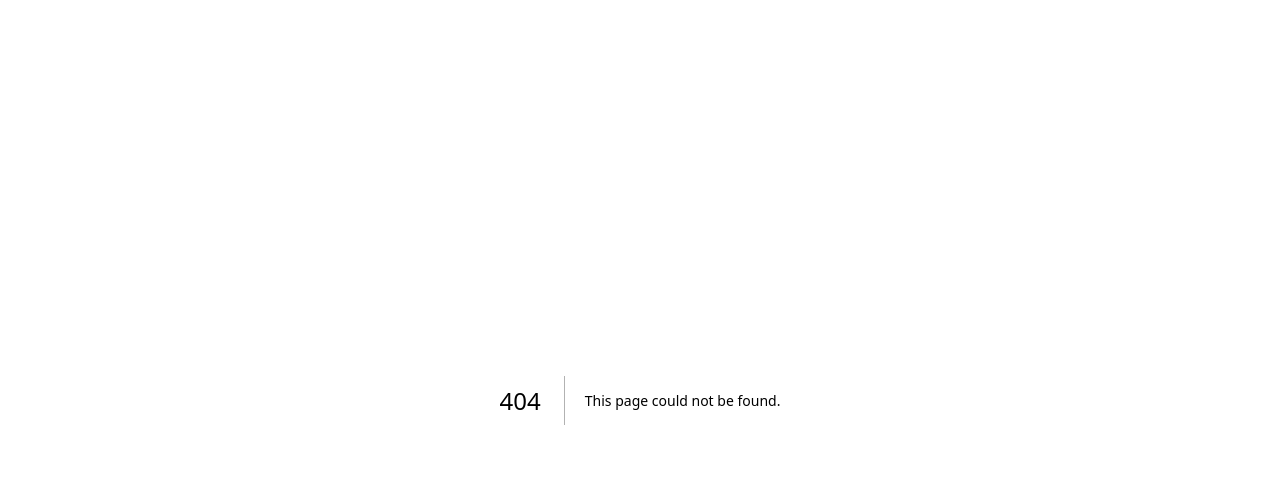
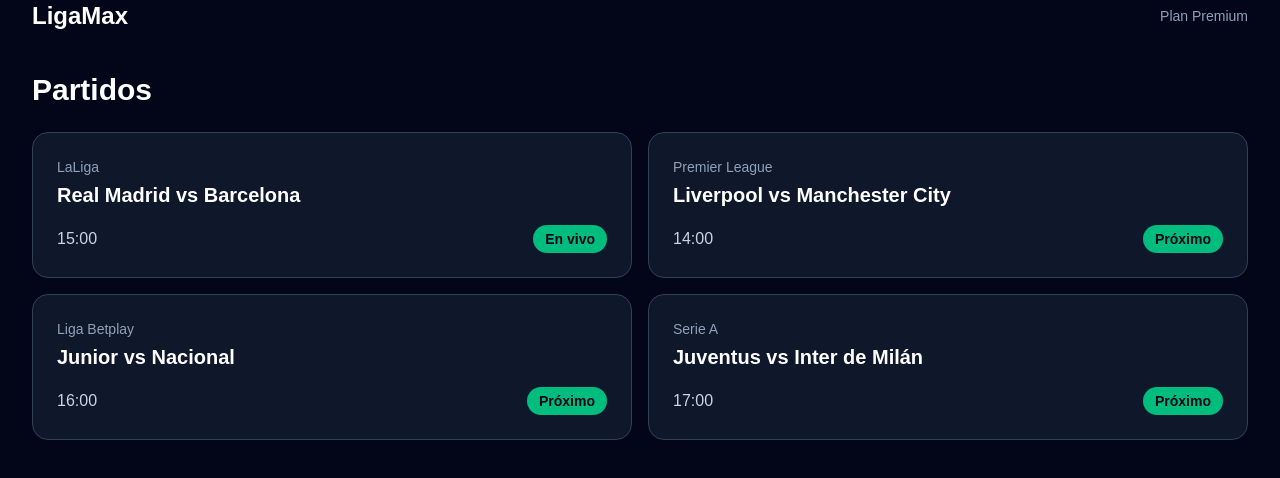
Before and after one commit to Santiagosobrino09/ligamax, a Next.js app in the folder frontend/: page /dashboard in a window 1280 px wide. Before the commit this address had no page. Shown: the top 478 px of the page. Built offline with nearby package versions, Linux system fonts and the light colour scheme.

Commit message:
feat: create a dashboard page with a match catalog

```diff
--- /dev/null
+++ b/frontend/app/dashboard/page.tsx
@@ -0,0 +1,34 @@
+export default function Dashboard() {
+    const partidos = [
+        { id: 1, liga: "LaLiga", local:"Real Madrid", visitante: "Barcelona", Hora: "15:00", estado: "En vivo" },
+        { id: 2, liga: "Premier League", local:"Liverpool", visitante: "Manchester City", Hora: "14:00", estado: "Próximo" },
+        { id: 3, liga: "Liga Betplay", local:"Junior", visitante: "Nacional", Hora: "16:00", estado: "Próximo" },
+        { id: 4, liga: "Serie A", local:"Juventus", visitante: "Inter de Milán", Hora: "17:00", estado: "Próximo" }
+    ];
+
+    return (
+     <main className="min-h-screen bg-slate-950 px-8 text-white">
+        <header className="mb-10 flex items-center justify-between">
+            <span className="text-2xl font-bold"> LigaMax</span>
+            <span className="text-sm text-slate-400">Plan Premium</span>
+        </header>
+
+        <h1 className="mb-6 text-3xl font-bold">Partidos</h1>
+
+        <div className="grid gap-4 md:grid-cols-2">
+          {partidos.map((p) => (
+            <div key={p.id} className="rounded-2xl border border-slate-700 bg-slate-900 p-6">
+              <p className="text-sm text-slate-400">{p.liga}</p>
+              <h2 className="mt-1 text-xl font-bold">
+                          {p.local} vs {p.visitante}
+                            </h2>
+                             <div className="mt-4 flex items-center justify-between">
+                                 <span className="text-slate-300">{p.Hora}</span>
+                                 <span className="rounded-full bg-emerald-500 px-3 py-1 text-sm font-semibold text-slate-950">{p.estado}</span>
+                             </div>
+                            </div>
+                       ))}
+      </div>
+             </main>
+          );
+}
```
